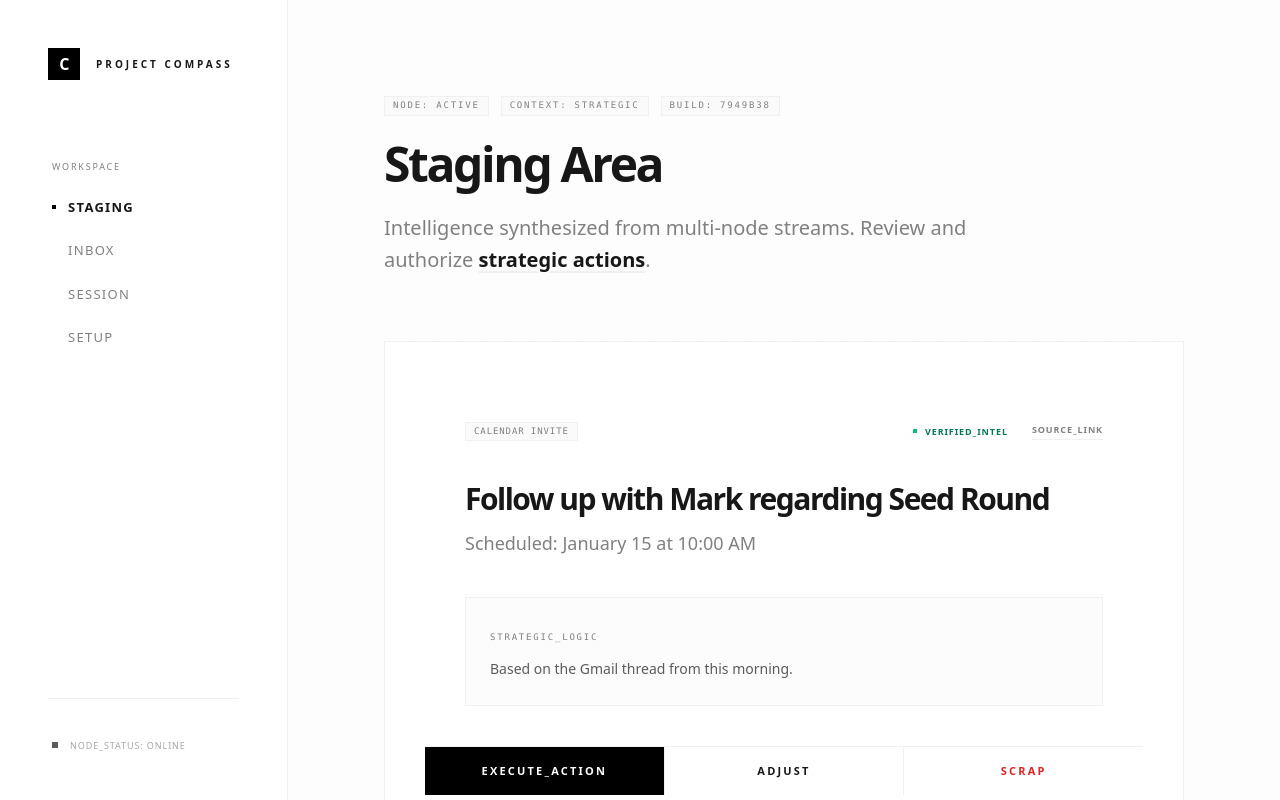
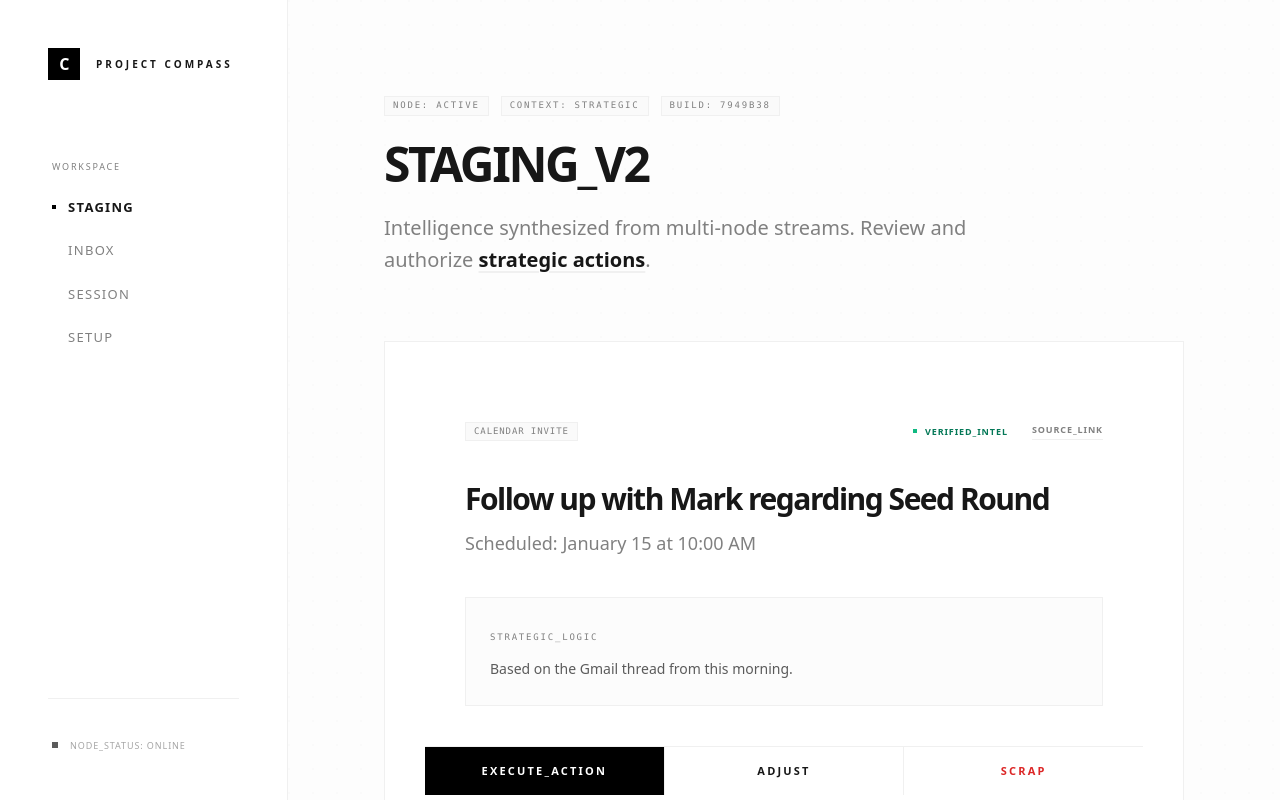
Before and after one commit to StefGunnML/lexa_pa, a Next.js app in the folder frontend/: page /dashboard/staging in a window 1280 px wide. Built offline with nearby package versions, Linux system fonts and the light colour scheme; no server answers.

Commit message:
Rename to STAGING_V2 for build verification

```diff
--- a/frontend/src/app/dashboard/staging/page.tsx
+++ b/frontend/src/app/dashboard/staging/page.tsx
@@ -98,7 +98,7 @@ export default function StagingArea() {
           <span className="system-label">CONTEXT: STRATEGIC</span>
           <span className="system-label text-red-500 font-bold">BUILD: 7949b38</span>
         </div>
-        <h2 className="text-5xl font-bold tracking-tighter text-foreground">Staging Area</h2>
+        <h2 className="text-5xl font-bold tracking-tighter text-foreground uppercase">STAGING_V2</h2>
         <p className="text-muted-foreground text-xl max-w-2xl font-medium leading-relaxed">
           Intelligence synthesized from multi-node streams. Review and authorize <span className="text-foreground font-bold underline decoration-border decoration-2 underline-offset-4">strategic actions</span>.
         </p>
```
Also changed, not shown: 1 other file (tests, documents, lock files or other folders).
